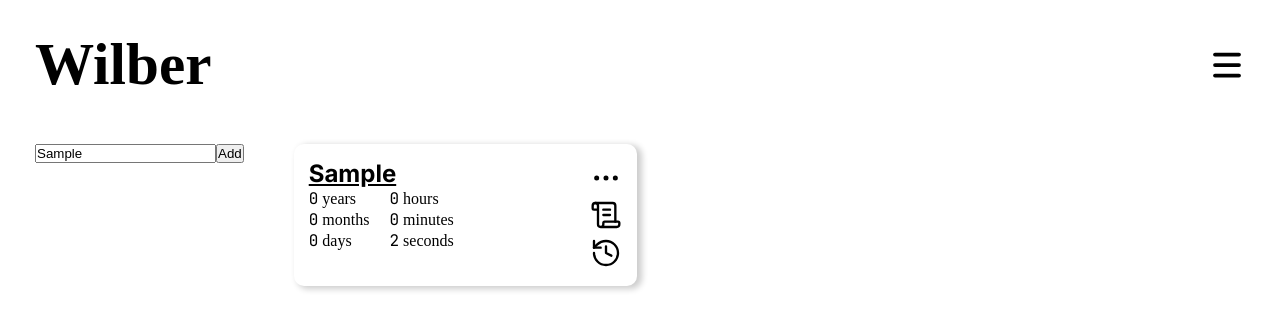
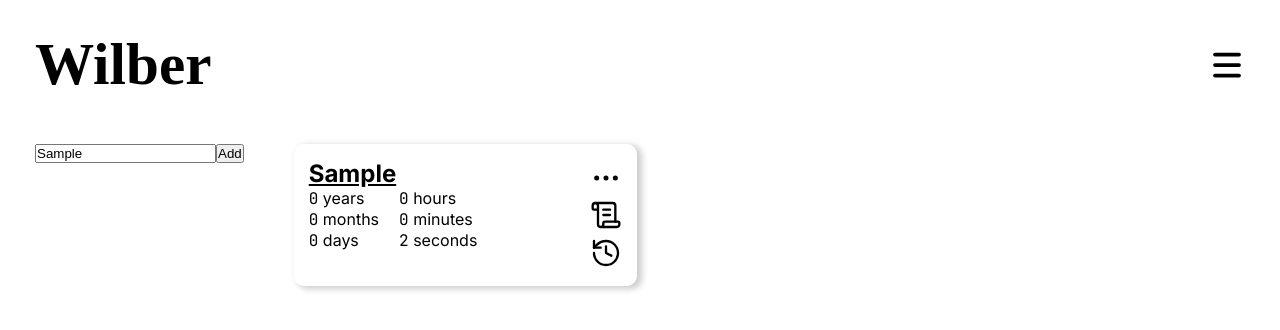
Before and after one commit to Kolpixx/Wilber, a React (Vite) app: page / in a window 1280 px wide. Both pictures are taken after typing "Sample" into the empty fields and a click on the input "Add". Shown: the top 330 px of the page. Built offline with nearby package versions, Linux system fonts and the light colour scheme; a web font is replaced by a local one.

Commit message:
update font

```diff
--- a/src/sites/Dashboard/components/Entry/Entry.css
+++ b/src/sites/Dashboard/components/Entry/Entry.css
@@ -23,5 +23,6 @@
 
 .entry-time-data {
     display: flex;
-    gap: 20px
+    gap: 20px;
+    font-family: var(--default-font);
 }
```
